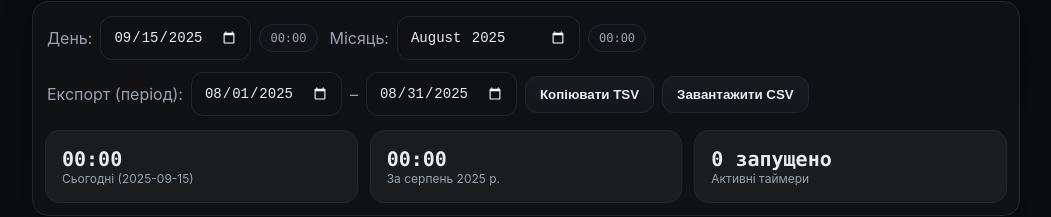
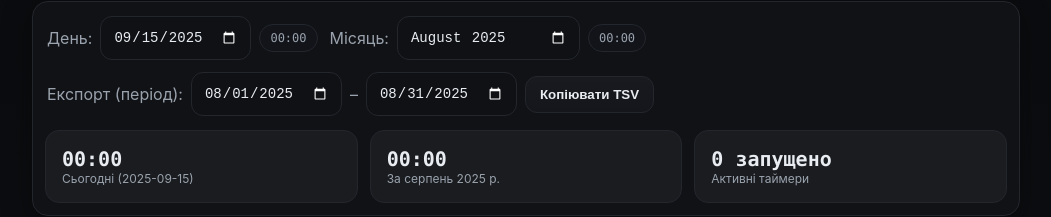
Before and after one commit to eightalex/time-tracker, a Vue app: page / in a window 1280 px wide. Shown: the part 116-333 px from the top of the page, without its empty margins (114-1165 px from the left). Built offline with nearby package versions, Linux system fonts and the light colour scheme.

Commit message:
refactor: remove CSV download functionality and related code

```diff
--- a/src/App.vue
+++ b/src/App.vue
@@ -122,19 +122,6 @@ function copyTSV(){
   alert('Скопійовано у буфер — вставляйте в Google Sheets.');
 }
 
-function downloadCSV(){
-  const {start, end} = exportRange();
-  const rows = buildRowsForRange(start, end);
-  const header = ['Date','Task','Project','Type','Minutes','HH:MM','Link'];
-  const lines = [header.join(',')];
-  for(const r of rows){ const vals = [r.date, r.title, r.project, r.type, Math.round(r.ms/60000), toHHMM(r.ms), r.link].map(csvSafe); lines.push(vals.join(',')); }
-  const csv = lines.join('\n');
-  const blob = new Blob([csv], {type:'text/csv;charset=utf-8;'});
-  const url = URL.createObjectURL(blob);
-  const a = document.createElement('a');
-  a.href = url; a.download = `time-export-${state.exportStartStr}_to_${state.exportEndStr}.csv`;
-  document.body.appendChild(a); a.click(); a.remove(); URL.revokeObjectURL(url);
-}
 
 function onAddTask(payload){
   const task = { id: cryptoRandomId(), title: payload.title, link: payload.link, project: payload.project, type: payload.type, archived: false, logs: [], running: null, createdAt: Date.now() };
--- a/src/components/FiltersAndMetrics.vue
+++ b/src/components/FiltersAndMetrics.vue
@@ -17,7 +17,6 @@
         <span class="muted">–</span>
         <input type="date" v-model="modelExportEndStr"/>
         <button class="btn" @click="copyTSV">Копіювати TSV</button>
-        <button class="btn" @click="downloadCSV">Завантажити CSV</button>
       </div>
     </div>
 
@@ -43,7 +42,7 @@
 
 <script setup>
 import { computed, ref } from 'vue';
-import { formatMs, toISODate, monthLabel, toHHMM, startOfDay, endOfDay } from '../helpers';
+import { formatMs, toISODate, monthLabel, startOfDay, endOfDay } from '../helpers';
 import { totalForDate, totalForMonth, buildRowsForRange, buildTaskTotalsForRange } from '../helpers';
 
 const props = defineProps({
@@ -96,23 +95,6 @@ function copyTSV(){
   alert('Скопійовано у буфер — вставляйте в Google Sheets.');
 }
 
-function downloadCSV(){
-  const {start, end} = exportRange();
-  const rows = buildRowsForRange(props.tasks, start, end);
-  const header = ['Date','Task','Project','Type','Minutes','HH:MM','Link'];
-  const lines = [header.join(',')];
-  for(const r of rows){
-    const vals = [r.date, r.title, r.project, r.type, Math.round(r.ms/60000), toHHMM(r.ms), r.link]
-      .map(v=>v==null?'':String(v).replace(/"/g,'""'));
-    lines.push(vals.join(','));
-  }
-  const csv = lines.join('\n');
-  const blob = new Blob([csv], {type:'text/csv;charset=utf-8;'});
-  const url = URL.createObjectURL(blob);
-  const a = document.createElement('a');
-  a.href = url; a.download = `time-export-${props.exportStartStr}_to_${props.exportEndStr}.csv`;
-  document.body.appendChild(a); a.click(); a.remove(); URL.revokeObjectURL(url);
-}
 </script>
 
 <style scoped>
--- a/src/helpers.js
+++ b/src/helpers.js
@@ -27,16 +27,10 @@ export function formatMsS(ms){
   const h = Math.floor(ms/3600000), m = Math.floor((ms%3600000)/60000), s = Math.floor((ms%60000)/1000);
   return sign + String(h).padStart(2,'0')+':'+String(m).padStart(2,'0')+':'+String(s).padStart(2,'0');
 }
-export function toHHMM(ms){ const h = Math.floor(ms/3600000), m = Math.round((ms%3600000)/60000); return String(h).padStart(2,'0')+':'+String(m).padStart(2,'0'); }
 
 // Math helpers
 export function overlapMs(a0,a1,b0,b1){ const s=Math.max(a0,b0), e=Math.min(a1,b1); return Math.max(0, e-s); }
 export function midpointWithin(a0,a1,b0,b1){ const s=Math.max(a0,b0), e=Math.min(a1,b1); return s + Math.floor((e-s)/2); }
-export function csvSafe(v){
-  const s = (v==null?'':String(v));
-  if(/[",\n]/.test(s)) return '"'+s.replace(/"/g,'""')+'"';
-  return s;
-}
 export function isRunning(task){ return !!task.running; }
 
 // Totals
```
